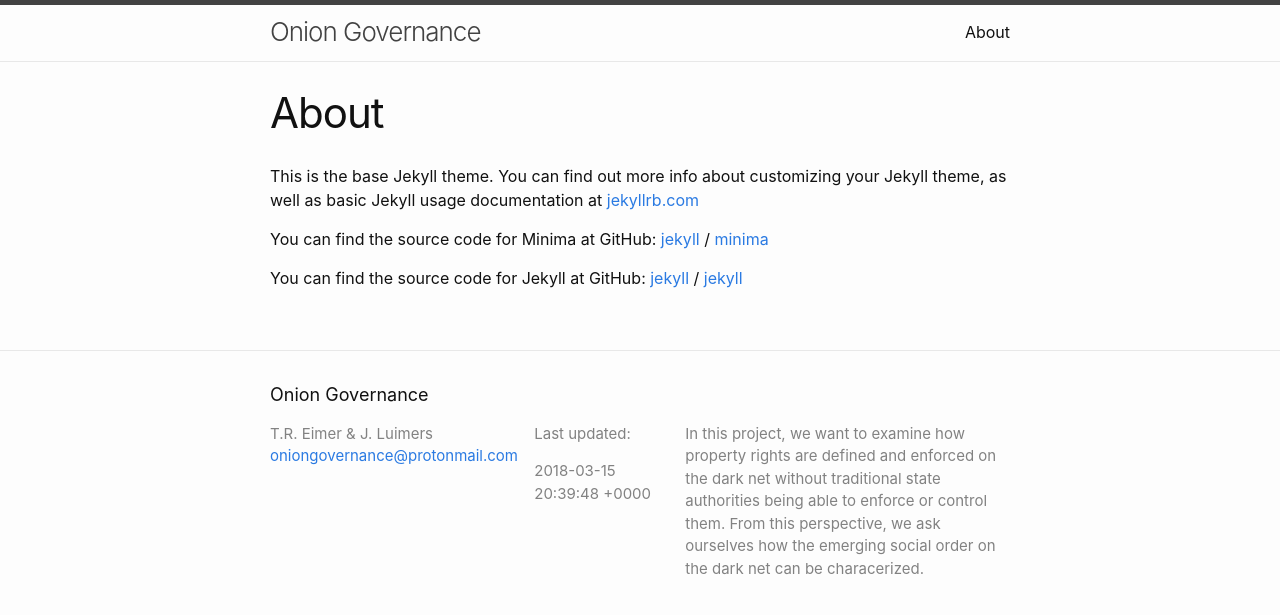
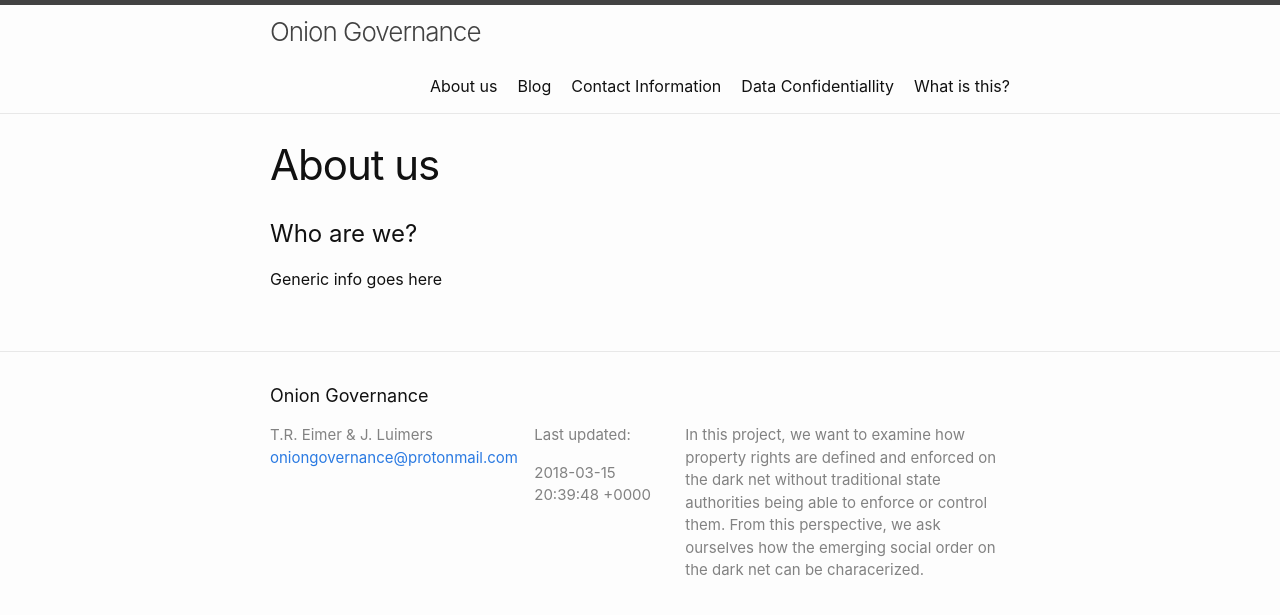
Before and after one commit to OnionGovernance/oniongovernancewebsite, a Jekyll site: the page built from about.md, in a window 1280 px wide. Shown: the top 615 px of the page. Built offline with Jekyll 4.4.1, drawn with Linux system fonts in a browser that asks for light colours.

Commit message:
basic layout work

```diff
--- a/about.md
+++ b/about.md
@@ -1,18 +1,7 @@
 ---
 layout: page
-title: About
+title: About us
 permalink: /about/
 ---
-
-This is the base Jekyll theme. You can find out more info about customizing your Jekyll theme, as well as basic Jekyll usage documentation at [jekyllrb.com](https://jekyllrb.com/)
-
-You can find the source code for Minima at GitHub:
-[jekyll][jekyll-organization] /
-[minima](https://github.com/jekyll/minima)
-
-You can find the source code for Jekyll at GitHub:
-[jekyll][jekyll-organization] /
-[jekyll](https://github.com/jekyll/jekyll)
-
-
-[jekyll-organization]: https://github.com/jekyll
+# Who are we?
+Generic info goes here
```
Also changed, not shown: _posts/2018-03-15-Test-post.md (added, +7 -0 lines), _posts/2018-03-15-welcome-to-jekyll.markdown (deleted, +0 -25 lines), blog.html (added, +35 -0 lines), contact.md (added, +7 -0 lines), data.md (added, +7 -0 lines), index.md (+5 -1 lines).
